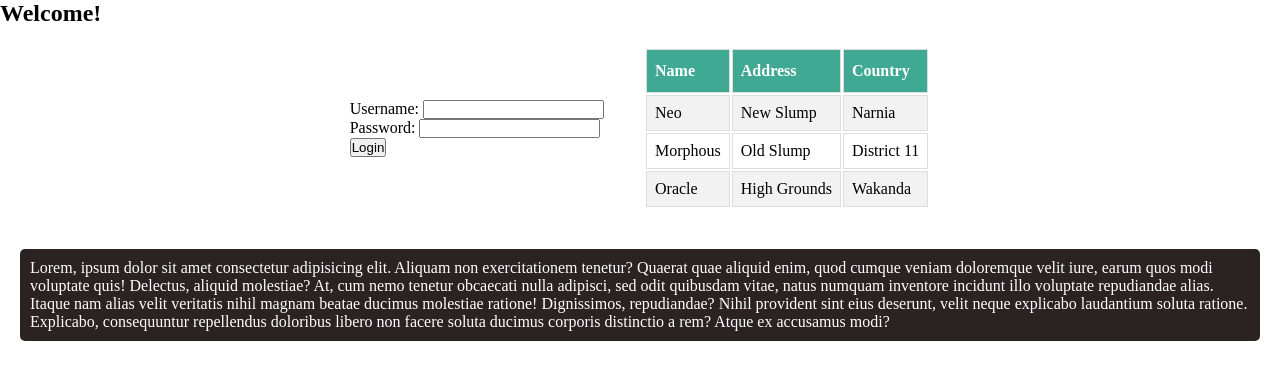
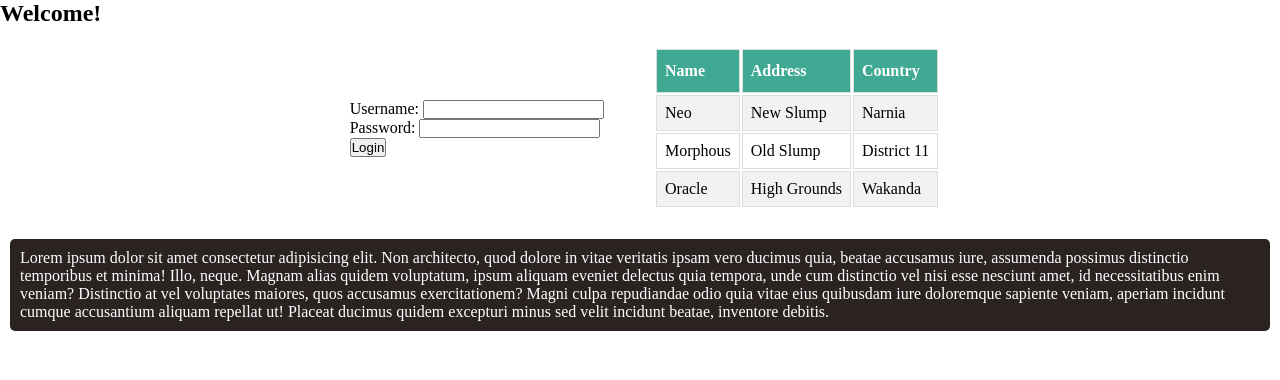
Before and after one commit to Ghost-mellon/stylingRoots, a plain HTML site: page index.html in a window 1280 px wide. Drawn offline with Linux system fonts and the light colour scheme.

Commit message:
commit with push not null

```diff
--- a/index.html
+++ b/index.html
@@ -52,14 +52,14 @@
             <td>Wakanda</td>
         </tr>
     </table>
-</div>
-<div class="info">
-    <p>Lorem, ipsum dolor sit amet consectetur adipisicing elit. Aliquam non exercitationem tenetur? Quaerat quae aliquid enim, quod cumque veniam doloremque velit iure, earum quos modi voluptate quis! Delectus, aliquid molestiae?
-    At, cum nemo tenetur obcaecati nulla adipisci, sed odit quibusdam vitae, natus numquam inventore incidunt illo voluptate repudiandae alias. Itaque nam alias velit veritatis nihil magnam beatae ducimus molestiae ratione!
-    Dignissimos, repudiandae? Nihil provident sint eius deserunt, velit neque explicabo laudantium soluta ratione. Explicabo, consequuntur repellendus doloribus libero non facere soluta ducimus corporis distinctio a rem? Atque ex accusamus modi?</p>
-</div>
+ </div>
 </div>
 
+<div class="info">
+    <p>Lorem ipsum dolor sit amet consectetur adipisicing elit. Non architecto, quod dolore in vitae veritatis ipsam vero ducimus quia, beatae accusamus iure, assumenda possimus distinctio temporibus et minima! Illo, neque.
+    Magnam alias quidem voluptatum, ipsum aliquam eveniet delectus quia tempora, unde cum distinctio vel nisi esse nesciunt amet, id necessitatibus enim veniam? Distinctio at vel voluptates maiores, quos accusamus exercitationem?
+    Magni culpa repudiandae odio quia vitae eius quibusdam iure doloremque sapiente veniam, aperiam incidunt cumque accusantium aliquam repellat ut! Placeat ducimus quidem excepturi minus sed velit incidunt beatae, inventore debitis.</p>
+</div>
 
 </body>
 
--- a/style.css
+++ b/style.css
@@ -2,6 +2,7 @@
     padding: 0;
     margin: 0;
 }
+
 
 .mainFrame{
     /* display: flex;
@@ -22,14 +23,12 @@
     margin: 20px;
 }
 
-/* #loginForm{
-    position: absolute;
-    left: 80px;
-    top: 60px;
-
-} */
+#loginForm{
+    padding:10px;
+}
 
 /* .table1{
+    order:2;
     position: relative;
     left: 80px;
     top: 100px;
@@ -46,6 +45,7 @@ button{
     color: white;
     padding: 10px;
     border-radius: 5px;
+    margin: 10PX;
 }
 
 
```
